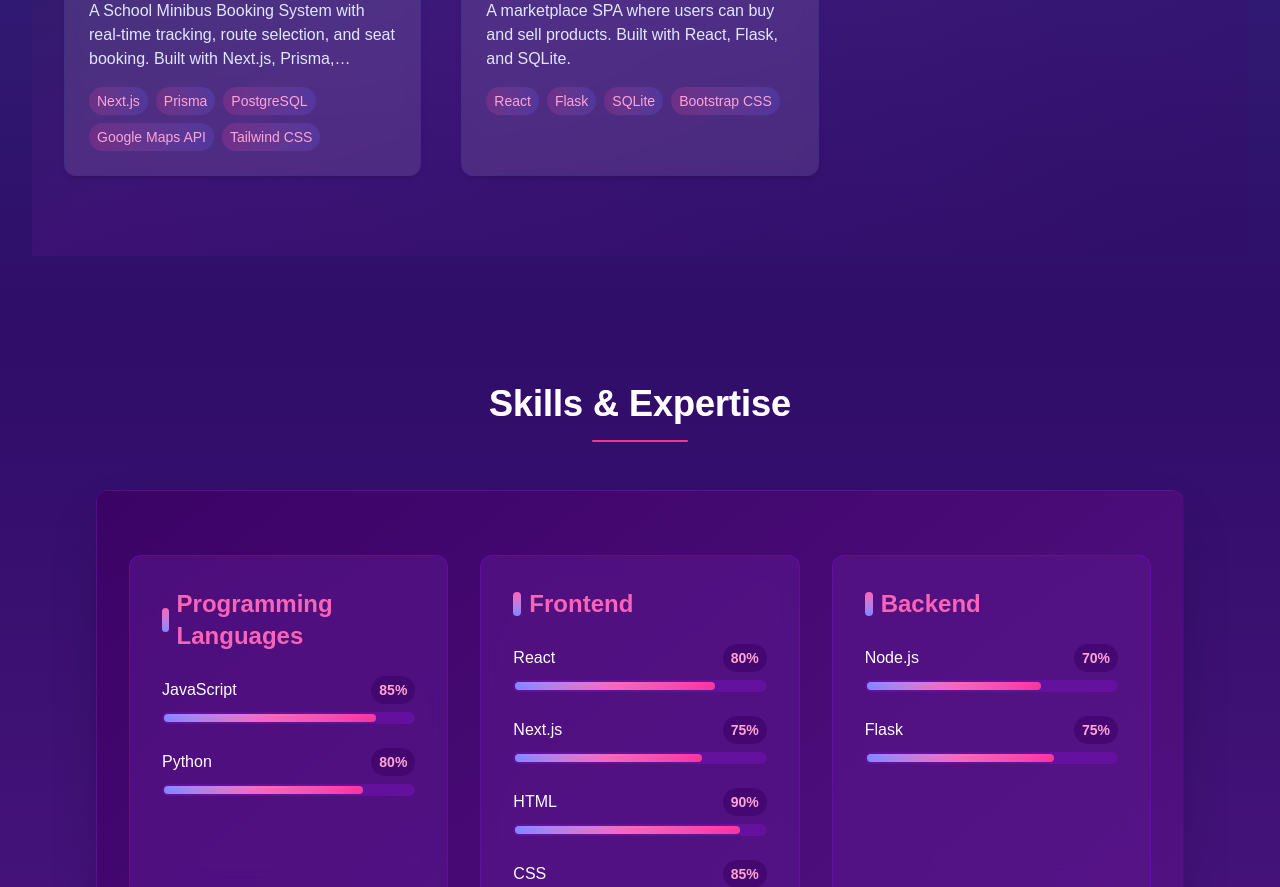
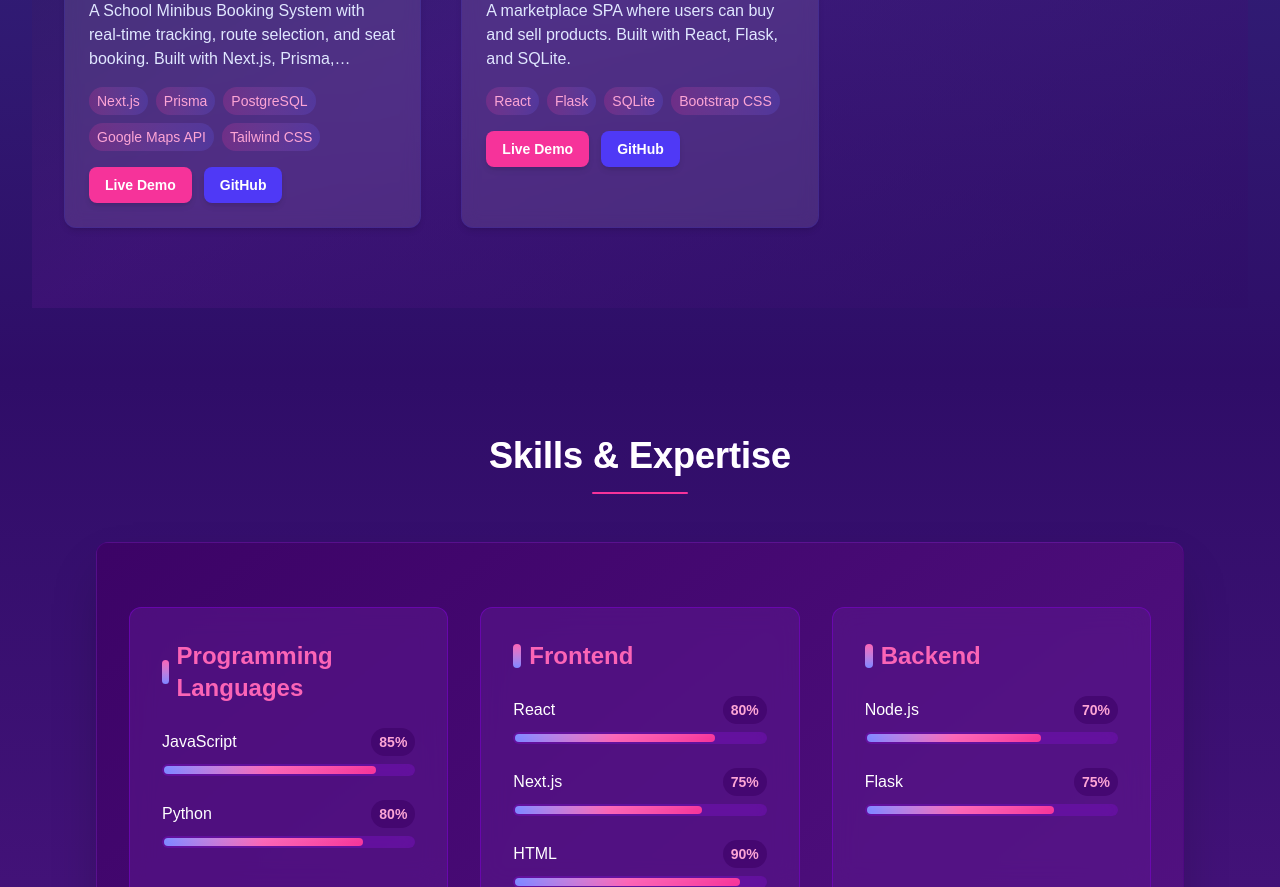
Before and after one commit to joycewamocho/My-Portfolio, a Next.js app in the folder client/: page / in a window 1280 px wide. Shown: the part 2400-3287 px from the top of the page. Built offline with nearby package versions, Linux system fonts and the light colour scheme.

Commit message:
refactor: update Projects component layout and enhance accessibility with aria-labels for links

```diff
--- a/client/app/components/sections/Projects.js
+++ b/client/app/components/sections/Projects.js
@@ -1,7 +1,8 @@
+"use client";
+
 export default function Projects({ projects }) {
   return (
     <section className="py-12 sm:py-16 lg:py-20 px-4 sm:px-6 lg:px-8 bg-gradient-to-br from-indigo-950/50 via-purple-900/30 to-violet-950/50 text-white max-w-7xl mx-auto">
-
       <div className="grid grid-cols-1 sm:grid-cols-2 lg:grid-cols-3 gap-6 sm:gap-8 lg:gap-10">
         {projects.map((project, index) => (
           <div
@@ -10,43 +11,22 @@ export default function Projects({ projects }) {
           >
             <div className="relative h-48 sm:h-56 lg:h-64 overflow-hidden group">
               <img
-                src={project.image || '/placeholder.jpg'} // Fallback image
+                src={project.image || '/placeholder.jpg'}
                 alt={project.title}
                 className="w-full h-full object-cover object-center transition-transform duration-500 group-hover:scale-105"
               />
-              <div className="absolute inset-0 bg-gradient-to-t from-black/60 to-transparent opacity-0 group-hover:opacity-100 transition-opacity duration-300 flex items-end">
-                <div className="p-4 w-full">
-                  <div className="flex justify-end space-x-3">
-                    <a
-                      href={project.liveUrl}
-                      target="_blank"
-                      rel="noopener noreferrer"
-                      className="px-3 py-1.5 sm:px-4 sm:py-2 bg-pink-500 hover:bg-pink-600 transition-colors text-white rounded-lg text-xs sm:text-sm font-semibold shadow-md hover:shadow-pink-500/50"
-                    >
-                      Live Demo
-                    </a>
-                    <a
-                      href={project.githubUrl}
-                      target="_blank"
-                      rel="noopener noreferrer"
-                      className="px-3 py-1.5 sm:px-4 sm:py-2 bg-indigo-600 hover:bg-indigo-700 transition-colors text-white rounded-lg text-xs sm:text-sm font-semibold shadow-md hover:shadow-indigo-500/50"
-                    >
-                      GitHub
-                    </a>
-                  </div>
-                </div>
-              </div>
+              <div className="absolute inset-0 bg-gradient-to-t from-black/60 to-transparent opacity-0 group-hover:opacity-100 transition-opacity duration-300" />
             </div>
 
             <div className="p-4 sm:p-6">
-              <h3 className="text-xl sm:text-2xl font-bold mb-2 text-pink-300 hover:text-indigo-400 transition-colors line-clamp-1">
+              <h3 className="text-xl sm:text-2xl font-bold mb-2 text-pink-300 hover:text-pink-400 transition-colors line-clamp-1">
                 {project.title}
               </h3>
               <p className="mb-4 text-sm sm:text-base text-indigo-100 dark:text-gray-300 line-clamp-3">
                 {project.description}
               </p>
 
-              <div className="flex flex-wrap gap-2">
+              <div className="flex flex-wrap gap-2 mb-4">
                 {project.tags.map((tag, tagIndex) => (
                   <span
                     key={tagIndex}
@@ -56,6 +36,27 @@ export default function Projects({ projects }) {
                   </span>
                 ))}
               </div>
+
+              <div className="flex justify-start space-x-3">
+                <a
+                  href={project.liveUrl}
+                  target="_blank"
+                  rel="noopener noreferrer"
+                  aria-label={`View live demo of ${project.title}`}
+                  className="px-3 py-1.5 sm:px-4 sm:py-2 bg-pink-500 hover:bg-pink-600 transition-colors text-white rounded-lg text-xs sm:text-sm font-semibold shadow-md hover:shadow-pink-500/50"
+                >
+                  Live Demo
+                </a>
+                <a
+                  href={project.githubUrl}
+                  target="_blank"
+                  rel="noopener noreferrer"
+                  aria-label={`View GitHub repository for ${project.title}`}
+                  className="px-3 py-1.5 sm:px-4 sm:py-2 bg-indigo-600 hover:bg-indigo-700 transition-colors text-white rounded-lg text-xs sm:text-sm font-semibold shadow-md hover:shadow-indigo-500/50"
+                >
+                  GitHub
+                </a>
+              </div>
             </div>
           </div>
         ))}
```
